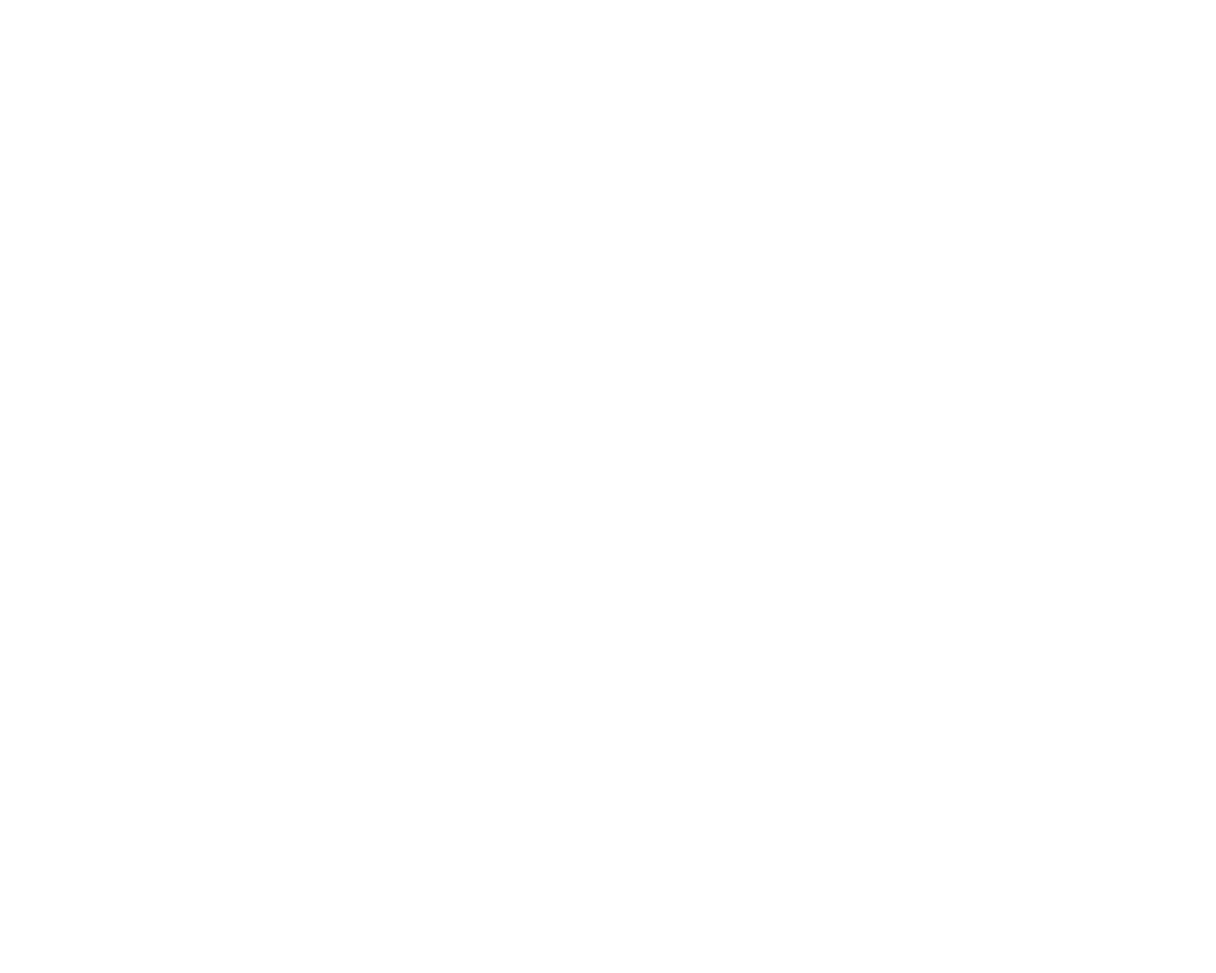
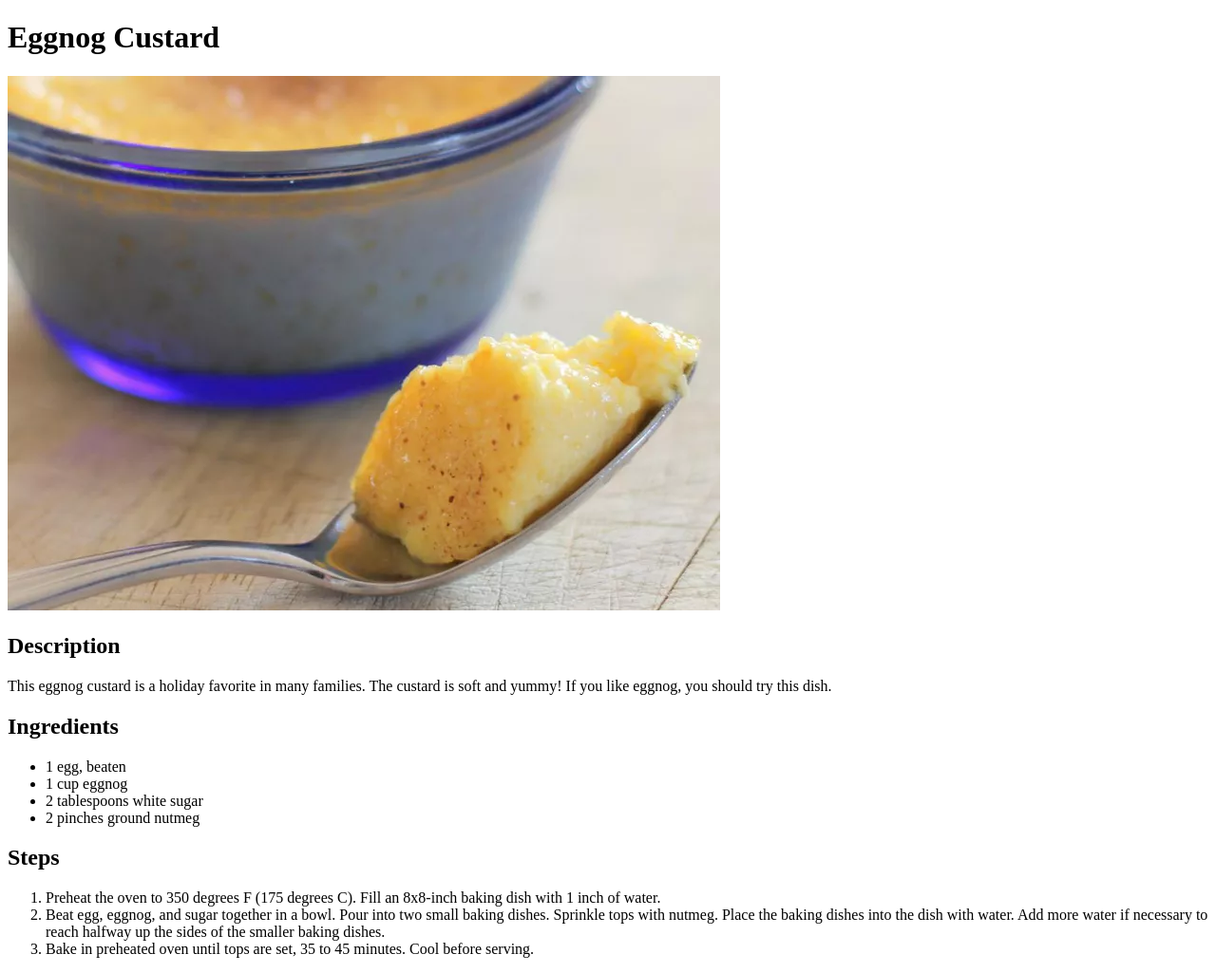
Before and after one commit to SuchitG04/odin-recipes, a plain HTML site: page recipes/eggnogcustard.html in a window 1280 px wide. Shown: the whole page at 95% size. Before the commit the page ends 800 px from the top, so only its background shows below. Drawn offline with Linux system fonts and the light colour scheme.

Commit message:
Add recipe for eggnog custard

```diff
--- a/recipes/eggnogcustard.html
+++ b/recipes/eggnogcustard.html
@@ -0,0 +1,29 @@
+<!DOCTYPE html>
+<html lang="en">
+  <head>
+    <meta charset="UTF-8">
+    <title>Eggnog Custard</title>
+  </head>
+
+  <body>
+    <h1>Eggnog Custard</h1>
+    <img src="../images/eggnogcustard.jpg">
+    <h2>Description</h2>
+    <p>This eggnog custard is a holiday favorite in many families. The custard is soft and yummy! If you like eggnog, you should try this dish.</p>
+
+    <h2>Ingredients</h2>
+    <ul>
+      <li>1 egg, beaten</li>
+      <li>1 cup eggnog</li>
+      <li>2 tablespoons white sugar</li>
+      <li>2 pinches ground nutmeg</li>
+    </ul>
+
+    <h2>Steps</h2>
+    <ol>
+      <li>Preheat the oven to 350 degrees F (175 degrees C). Fill an 8x8-inch baking dish with 1 inch of water.</li>
+      <li>Beat egg, eggnog, and sugar together in a bowl. Pour into two small baking dishes. Sprinkle tops with nutmeg. Place the baking dishes into the dish with water. Add more water if necessary to reach halfway up the sides of the smaller baking dishes.</li>
+      <li>Bake in preheated oven until tops are set, 35 to 45 minutes. Cool before serving.</li>
+    </ol>
+  </body>
+</html>
```
Also changed, not shown: index.html (+5 -1 lines), images/eggnogcustard.jpg (added), images/homemadetagalongs.jpg (added).
